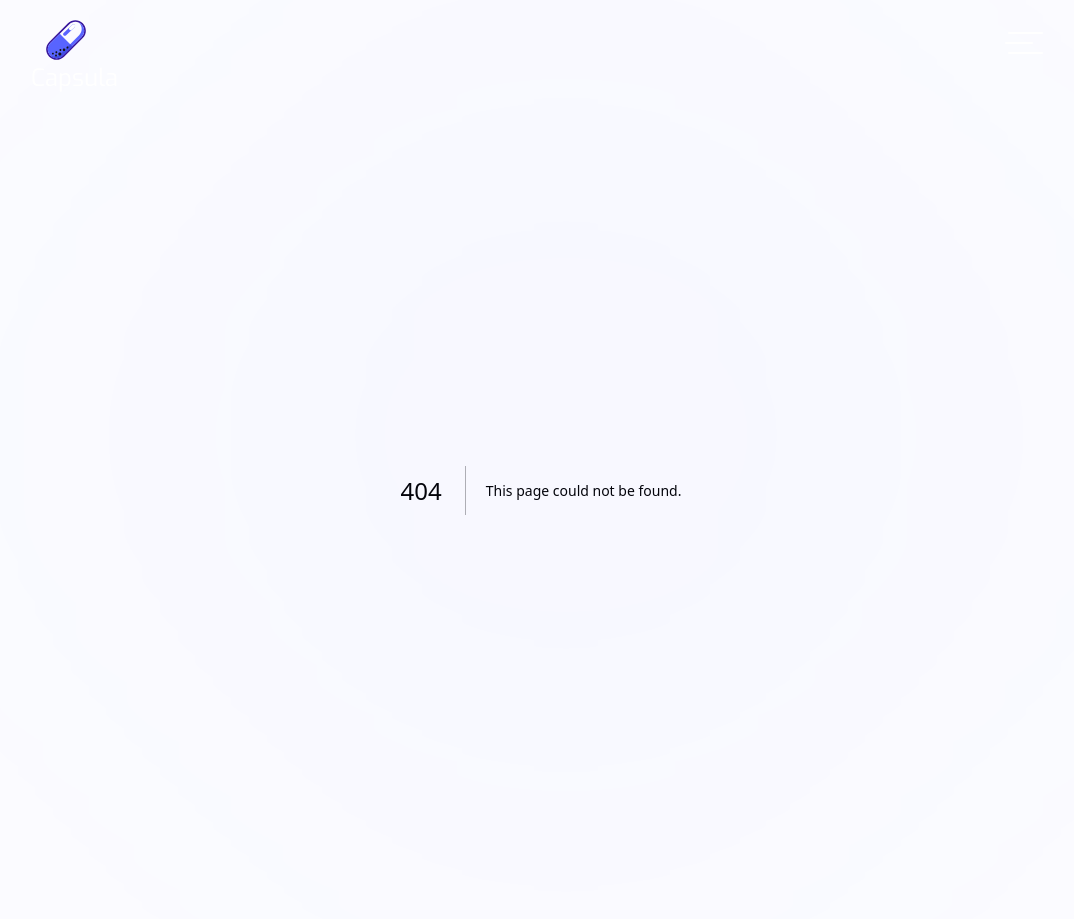
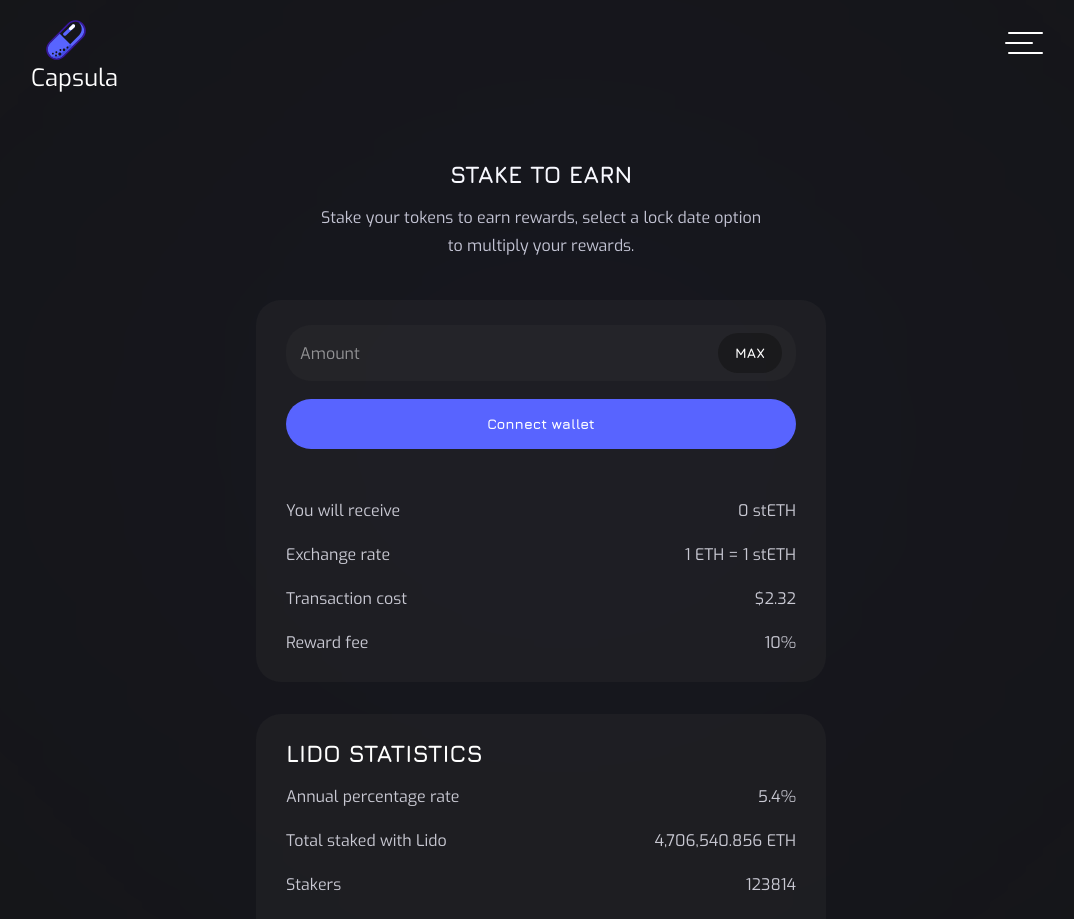
Before and after one commit to UD1sto/Capsules-mpv-frontend, a Next.js app: page /stake in a window 1280 px wide. Before the commit this address had no page. Shown: the top 919 px of the page, without its empty margins (97-1171 px from the left). Built offline with nearby package versions, Linux system fonts and the light colour scheme.

Commit message:
add stake to earn page

```diff
--- a/src/components/contact-form/ContactForm.tsx
+++ b/src/components/contact-form/ContactForm.tsx
@@ -1,23 +1,10 @@
-import {
-  Box,
-  Button,
-  InputAdornment,
-  Stack,
-  TextField,
-  useMediaQuery,
-} from "@mui/material";
+import { Box, Button, Stack, useMediaQuery } from "@mui/material";
 import { EmailIcon, TextIcon, UserIcon } from "public/icons";
-
-const style = {
-  flex: 1,
-  "& .MuiInput-input": {
-    py: "13px",
-    fontSize: "0.87rem",
-  },
-};
+import { Input } from "../input/Input";
 
 export function ContactForm() {
   const sm = useMediaQuery("(min-width:500px)");
+
   return (
     <Stack
       spacing={sm ? 8 : 4}
@@ -28,46 +15,28 @@ export function ContactForm() {
       }}
     >
       <Stack direction={sm ? "row" : "column"} spacing={sm ? 2 : 4}>
-        <TextField
+        <Input
           placeholder="Your name ..."
-          InputProps={{
-            startAdornment: (
-              <InputAdornment position="start">
-                <UserIcon />
-              </InputAdornment>
-            ),
-          }}
-          sx={style}
+          icon={<UserIcon />}
           variant="standard"
+          type="text"
         />
-        <TextField
+        <Input
           placeholder="Your email ..."
-          InputProps={{
-            startAdornment: (
-              <InputAdornment position="start">
-                <EmailIcon />
-              </InputAdornment>
-            ),
-          }}
+          icon={<EmailIcon />}
           variant="standard"
-          sx={style}
+          type="email"
         />
       </Stack>
 
       <Box>
-        <TextField
+        <Input
+          placeholder="Your text ..."
+          icon={<TextIcon />}
+          variant="standard"
+          type="text"
+          multiline
           fullWidth
-          placeholder="Your text ..."
-          multiline
-          InputProps={{
-            startAdornment: (
-              <InputAdornment position="start">
-                <TextIcon />
-              </InputAdornment>
-            ),
-          }}
-          variant="standard"
-          sx={style}
         />
       </Box>
       <Stack alignItems={"center"}>
--- a/src/components/index.ts
+++ b/src/components/index.ts
@@ -18,3 +18,4 @@ export * from "./faq/FaqItem";
 export * from "./modal/Modal";
 export * from "./swap-form/SwapForm";
 export * from "./contact-form/ContactForm";
+export * from "./input/Input";
--- /dev/null
+++ b/src/components/input/Input.tsx
@@ -0,0 +1,71 @@
+import { StandardTextFieldProps } from "@material-ui/core";
+import { InputAdornment, TextField } from "@mui/material";
+
+export interface InputProps extends StandardTextFieldProps {
+  icon?: JSX.Element;
+  endBox?: JSX.Element;
+}
+
+export function Input(props: InputProps) {
+  const {
+    icon,
+    variant,
+    placeholder,
+    fullWidth,
+    multiline,
+    endBox,
+    type,
+    ...restProps
+  } = props;
+
+  switch (variant) {
+    case "standard":
+      return (
+        <TextField
+          placeholder={placeholder}
+          InputProps={{
+            startAdornment: (
+              <InputAdornment position="start">{icon}</InputAdornment>
+            ),
+          }}
+          sx={{
+            flex: 1,
+            "& .MuiInput-input": {
+              py: "13px",
+              fontSize: "0.87rem",
+            },
+          }}
+          variant="standard"
+          fullWidth={fullWidth}
+          multiline={multiline}
+          type={type}
+        />
+      );
+    default:
+      return (
+        <TextField
+          placeholder={placeholder}
+          fullWidth={fullWidth}
+          multiline={multiline}
+          type={type}
+          sx={{
+            "& .MuiOutlinedInput-root": {
+              borderRadius: "25px",
+              background: (theme) => theme.palette.background.default,
+            },
+            "& .MuiOutlinedInput-notchedOutline": {
+              borderRadius: "25px",
+              border: 0,
+              outline: 0,
+              p: "14px 20px",
+            },
+          }}
+          InputProps={{
+            endAdornment: (
+              <InputAdornment position="end">{endBox}</InputAdornment>
+            ),
+          }}
+        />
+      );
+  }
+}
--- a/src/components/main-menu/MainMenu.tsx
+++ b/src/components/main-menu/MainMenu.tsx
@@ -11,7 +11,7 @@ import Link from "next/link";
 const pages = [
   { path: "/dashboard", title: "Dashboard" },
   { path: "/add-liquidity", title: "My positions" },
-  { path: "/", title: "Pools" },
+  { path: "/stake", title: "Pools" },
   { path: "/swap", title: "Swap" },
   { path: "/faq", title: "FAQ" },
   { path: "/", title: "Help" },
--- /dev/null
+++ b/src/pages/stake.tsx
@@ -0,0 +1,79 @@
+import { Card, Input } from "@/components";
+import { Button, Stack, Typography } from "@mui/material";
+
+export default function Stake() {
+  return (
+    <Stack
+      justifyContent="center"
+      alignItems="center"
+      minHeight="calc(100vh - 265px)"
+      mt={"70px"}
+    >
+      <Typography variant="h3">Stake to earn</Typography>
+      <Typography
+        variant="subtitle1"
+        sx={{ mt: 2, mb: 5, maxWidth: 450, textAlign: "center" }}
+      >
+        Stake your tokens to earn rewards, select a lock date option to multiply
+        your rewards.
+      </Typography>
+      <Card sx={{ maxWidth: 570, borderRadius: "25px" }}>
+        <Input
+          placeholder="Amount"
+          type="number"
+          endBox={
+            <Button
+              sx={{ p: 1, backgroundColor: "#14141491" }}
+              variant="contained"
+            >
+              MAX
+            </Button>
+          }
+        />
+        <Button variant="contained" sx={{ mt: 2.2 }}>
+          Connect wallet
+        </Button>
+        <Stack spacing={2} mt={6}>
+          <Stack direction="row" justifyContent="space-between">
+            <Typography variant="subtitle1">You will receive</Typography>
+            <Typography variant="subtitle1">0 stETH</Typography>
+          </Stack>
+          <Stack direction="row" justifyContent="space-between">
+            <Typography variant="subtitle1">Exchange rate</Typography>
+            <Typography variant="subtitle1">1 ETH = 1 stETH</Typography>
+          </Stack>
+          <Stack direction="row" justifyContent="space-between">
+            <Typography variant="subtitle1">Transaction cost</Typography>
+            <Typography variant="subtitle1">$2.32</Typography>
+          </Stack>
+          <Stack direction="row" justifyContent="space-between">
+            <Typography variant="subtitle1">Reward fee</Typography>
+            <Typography variant="subtitle1">10%</Typography>
+          </Stack>
+        </Stack>
+      </Card>
+      <Card
+        sx={{ maxWidth: 570, borderRadius: "25px", mt: 4 }}
+        spacing={2}
+        title="Lido statistics"
+      >
+        <Stack direction="row" justifyContent="space-between">
+          <Typography variant="subtitle1">Annual percentage rate</Typography>
+          <Typography variant="subtitle1">5.4%</Typography>
+        </Stack>
+        <Stack direction="row" justifyContent="space-between">
+          <Typography variant="subtitle1">Total staked with Lido</Typography>
+          <Typography variant="subtitle1">4,706,540.856 ETH</Typography>
+        </Stack>
+        <Stack direction="row" justifyContent="space-between">
+          <Typography variant="subtitle1">Stakers</Typography>
+          <Typography variant="subtitle1">123814</Typography>
+        </Stack>
+        <Stack direction="row" justifyContent="space-between">
+          <Typography variant="subtitle1">stETH market cap</Typography>
+          <Typography variant="subtitle1">$5,539,188,020</Typography>
+        </Stack>
+      </Card>
+    </Stack>
+  );
+}
```
